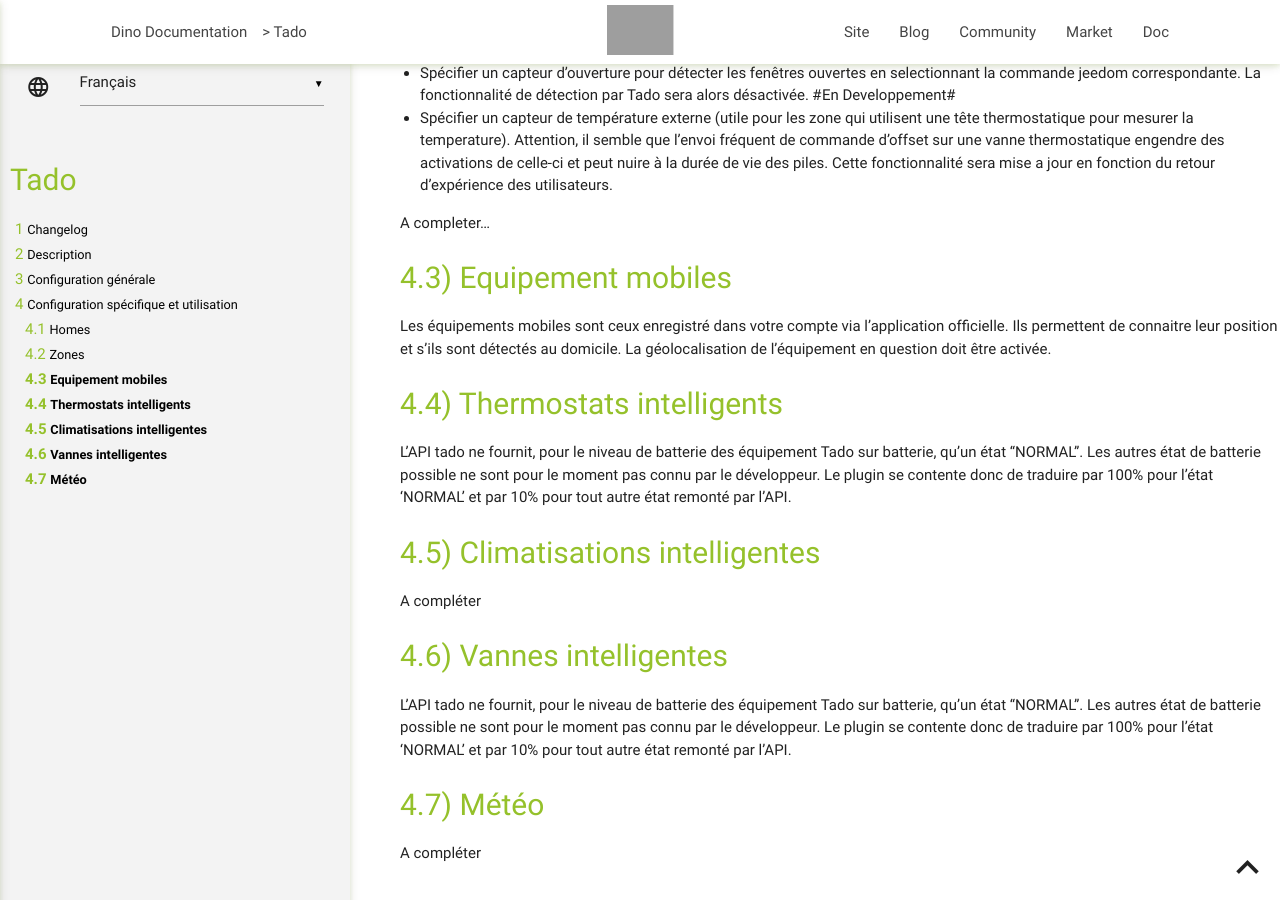
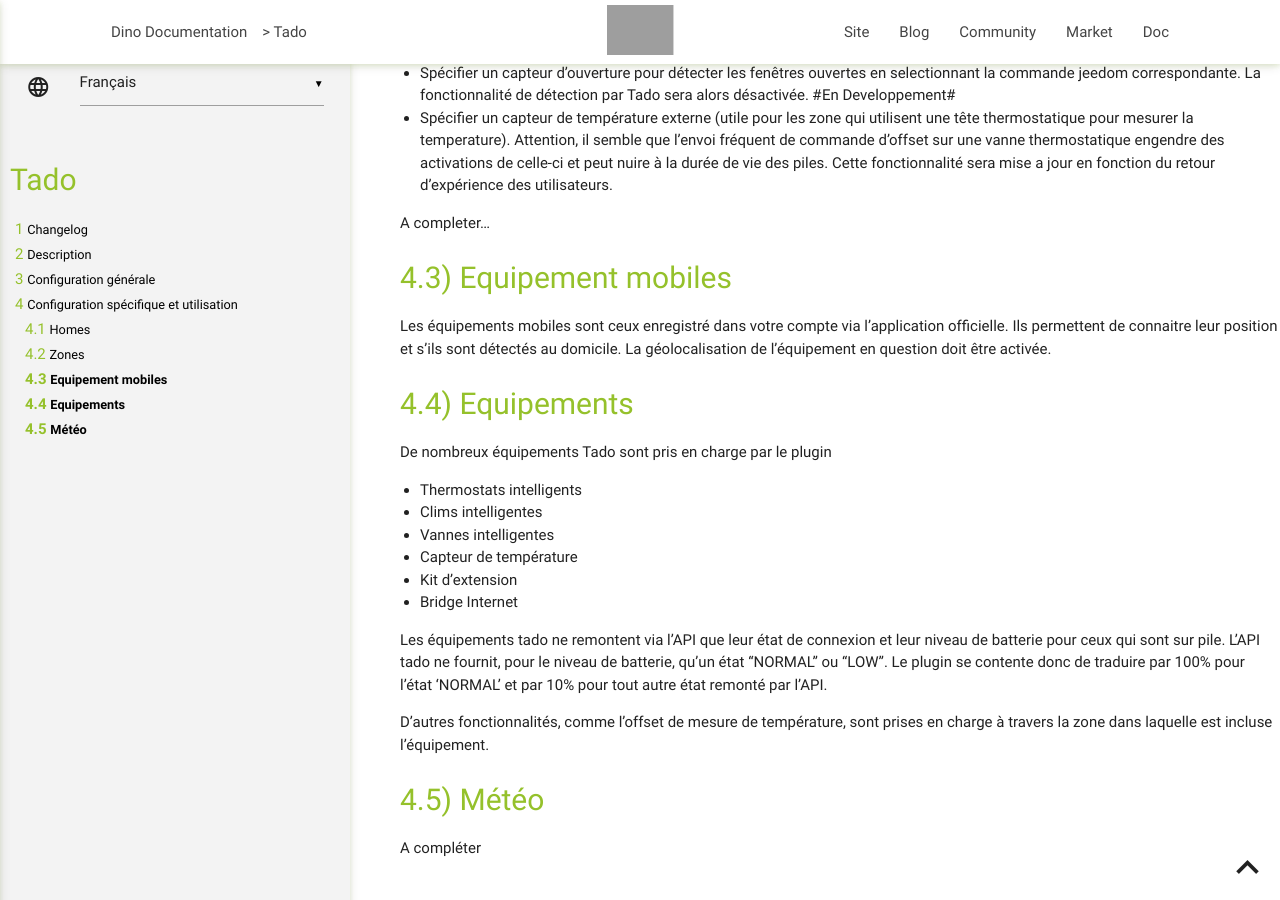
Before and after one commit to rosnoun/jeedom-plugins-docs, a Jekyll site: the page built from tado/fr_FR/index.md, in a window 1280 px wide and 900 px high, scrolled down 2181 px. Built offline with Jekyll 4.4.1, drawn with Linux system fonts in a browser that asks for light colours; grey boxes are pictures that could not be loaded.

Commit message:
Tado changelog update

```diff
--- a/tado/fr_FR/index.md
+++ b/tado/fr_FR/index.md
@@ -132,25 +132,24 @@ Les équipements mobiles sont ceux enregistré dans votre compte via l'applicati
 officielle. Ils permettent de connaitre leur position et s'ils sont détectés au domicile.
 La géolocalisation de l'équipement en question doit être activée.
 
-## Thermostats intelligents
+## Equipements
 
-L'API tado ne fournit, pour le niveau de batterie des équipement Tado sur batterie, qu'un
-état "NORMAL". Les autres état de batterie possible ne sont pour le moment pas connu par le
-développeur.
+De nombreux équipements Tado sont pris en charge par le plugin
+-	Thermostats intelligents
+-	Clims intelligentes
+-	Vannes intelligentes
+-	Capteur de température
+-	Kit d'extension
+-	Bridge Internet
+
+Les équipements tado ne remontent via l'API que leur état de connexion et leur niveau de
+batterie pour ceux qui sont sur pile. L'API tado ne fournit, pour le niveau de batterie, qu'un
+état "NORMAL" ou "LOW".
 Le plugin se contente donc de traduire par 100% pour l'état 'NORMAL' et par 10% pour tout autre état
 remonté par l'API.
 
-## Climatisations intelligentes
-
-A compléter
-
-## Vannes intelligentes
-
-L'API tado ne fournit, pour le niveau de batterie des équipement Tado sur batterie, qu'un
-état "NORMAL". Les autres état de batterie possible ne sont pour le moment pas connu par le
-développeur.
-Le plugin se contente donc de traduire par 100% pour l'état 'NORMAL' et par 10% pour tout autre état
-remonté par l'API.
+D'autres fonctionnalités, comme l'offset de mesure de température, sont prises en charge à travers la zone
+dans laquelle est incluse l'équipement.
 
 ## Météo
 
```
